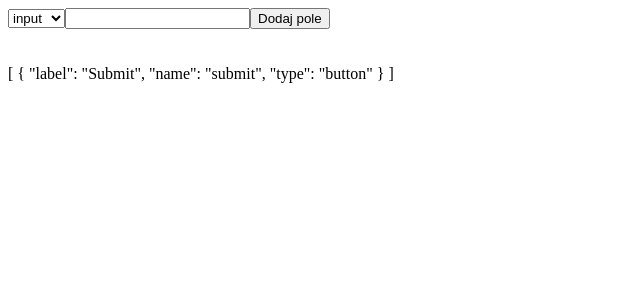
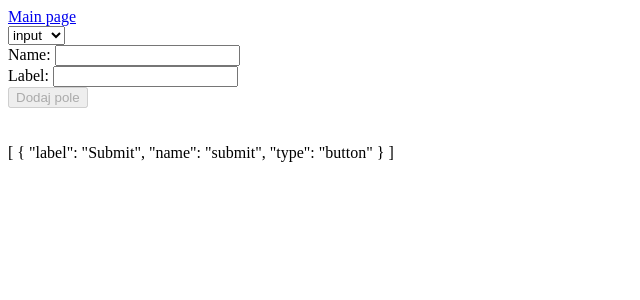
Before and after one commit to grzegorzociepka/FormGenerator, an Angular app: page /createDocument in a window 1280 px wide. Shown: the top 300 px of the page, without its empty margins (0-640 px from the left). Built offline with nearby package versions, Linux system fonts and the light colour scheme.

Commit message:
added logic to form-creator component

```diff
--- a/src/app/app.component.html
+++ b/src/app/app.component.html
@@ -1 +1,3 @@
+<a href="/">Main page</a>
+<br>
 <router-outlet></router-outlet>
--- a/src/app/components/documents-list/documents-list.component.html
+++ b/src/app/components/documents-list/documents-list.component.html
@@ -2,3 +2,5 @@
     <a *ngFor="let doc of docs" [routerLink]="['/document', doc]">{{ doc }}</a>
   <span *ngIf="!docs">No documents</span>
 </div>
+<br>
+<a href="/createDocument">Create new document</a>
--- a/src/app/components/form-creator/form-creator.component.html
+++ b/src/app/components/form-creator/form-creator.component.html
@@ -1,14 +1,33 @@
-<form>
-  <select>
+<form [formGroup]="form" (ngSubmit)="onSubmit()">
+  <select formControlName="type">
     <option>input</option>
     <option>select</option>
   </select>
+  <br>
+  <label>
+    Name:
+    <input type="text" formControlName="name">
+  </label>
+  <br>
+  <label>
+    Label:
+    <input type="text" formControlName="label">
+  </label>
+  <br>
+  <div formArrayName="options" *ngIf="form.value.type == 'select'">
+    <h3>Options</h3> <button (click)="addOption()">Add Option</button>
 
-  <input type="text" />
+    <div *ngFor="let option of options.controls; let i=index">
+      <label>
+        Option:
+        <input type="text" [formControlName]="i">
+      </label>
+    </div>
+  </div>
 
-  <button>Dodaj pole</button>
+
+  <button type="submit" [disabled]="!form.valid">Dodaj pole</button>
 </form>
-
 
 <br><br>
 
--- a/src/app/components/form-creator/form-creator.component.ts
+++ b/src/app/components/form-creator/form-creator.component.ts
@@ -1,5 +1,6 @@
-import { Component, OnInit } from '@angular/core';
+import {Component, OnChanges, OnInit} from '@angular/core';
 import {FieldConfig} from '../../model/field-config.interface';
+import {FormArray, FormBuilder, FormControl, FormGroup, Validators} from '@angular/forms';
 
 @Component({
   selector: 'app-form-creator',
@@ -9,13 +10,37 @@ import {FieldConfig} from '../../model/field-config.interface';
 export class FormCreatorComponent implements OnInit {
 
   document: FieldConfig[] = [];
+  form: FormGroup;
+  productFormGroup: FormArray;
 
-  constructor() { }
+  constructor(private fb: FormBuilder) { }
+
+  get options() {
+    return this.form.get('options') as FormArray;
+  }
 
   ngOnInit(): void {
       this.document.push({label: 'Submit', name: 'submit', type: 'button'});
+
+      this.form = this.fb.group({
+        name: ['', Validators.required],
+        label: ['', Validators.required],
+        type: ['input', Validators.required],
+        options: this.fb.array([
+          this.fb.control('')
+        ])
+      });
   }
 
+  addOption() {
+    this.options.push(this.fb.control(''));
+  }
 
+  onSubmit() {
+    const newField = {};
+    console.log(this.form.value);
+    this.document.unshift(this.form.value);
+    this.form.reset();
+  }
 
 }
```
